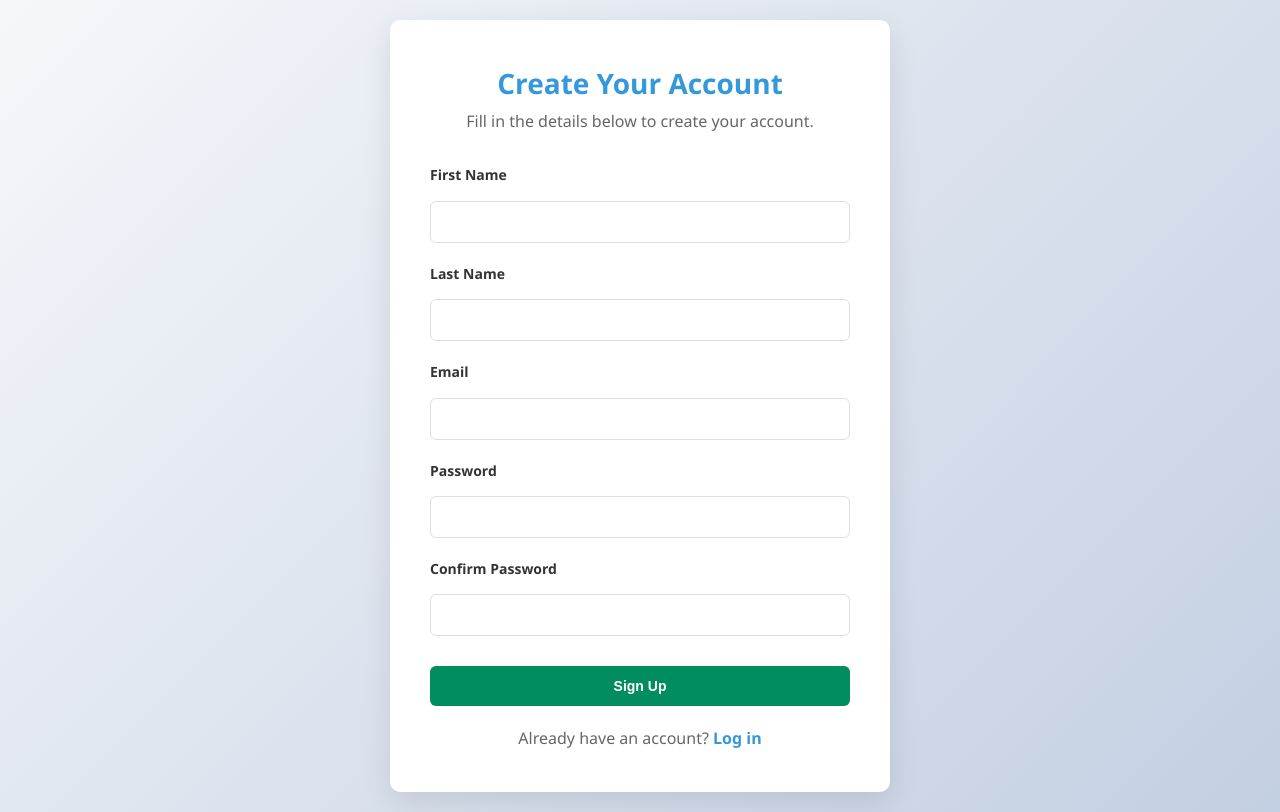
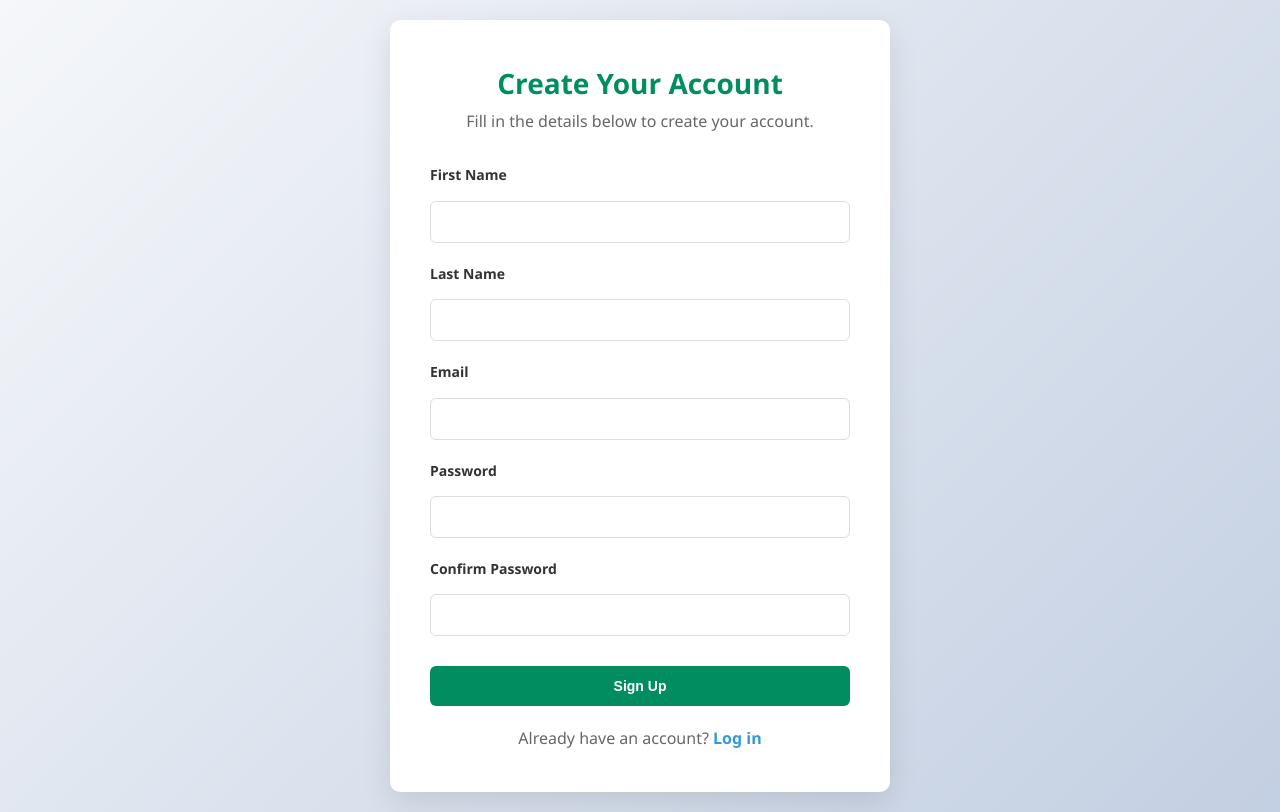
Before and after one commit to Eddiemoe1/student-management-system-frontend, a React (Vite) app: page /signup in a window 1280 px wide. Built offline with nearby package versions, Linux system fonts and the light colour scheme.

Commit message:
login and signup

```diff
--- a/src/Components/Login.css
+++ b/src/Components/Login.css
@@ -171,6 +171,7 @@
   margin-right: 0.5rem;
 }
 
+
 .spinner {
   animation: spin 1s linear infinite;
   height: 1.25rem;
--- a/src/Components/Signup.css
+++ b/src/Components/Signup.css
@@ -46,7 +46,7 @@ body {
 }
 
 .signup-card h2 {
-  color: var(--primary-color);
+  color: rgb(2, 141, 97);
   margin-bottom: 3px;
   margin-top: 1px;
   text-align: center;
```
